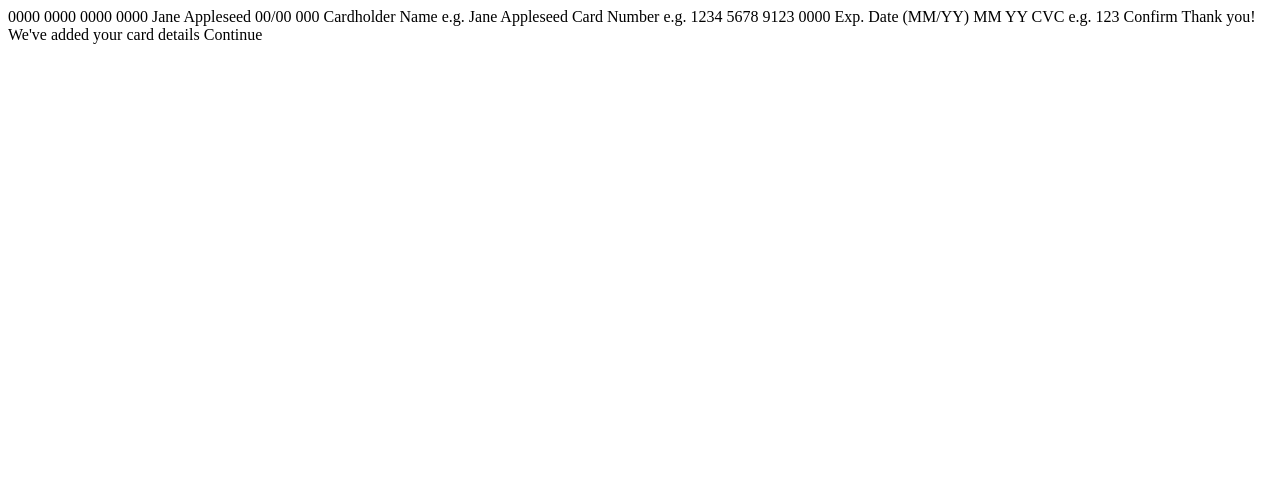
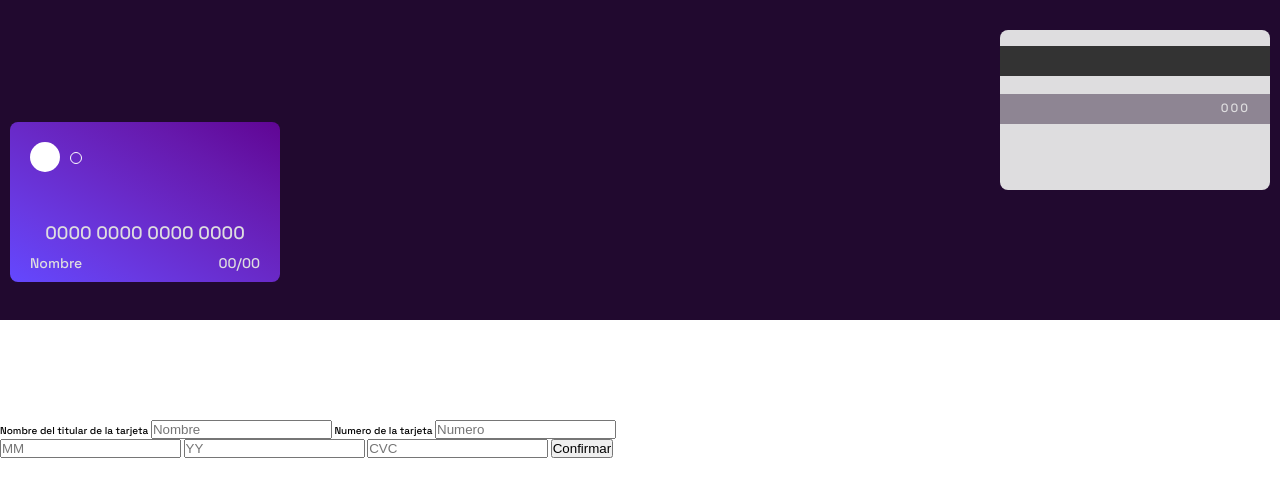
Before and after one commit to BR2E/tarjeta-interactiva, a website: page public/index.html in a window 1280 px wide. Drawn offline with Linux system fonts and the light colour scheme.

Commit message:
Seccion de tarjetas terminada

```diff
--- a/public/index.html
+++ b/public/index.html
@@ -14,37 +14,57 @@
     <link rel="preconnect" href="https://fonts.gstatic.com" crossorigin>
     <link href="https://fonts.googleapis.com/css2?family=Space+Grotesk:wght@500&display=swap" rel="stylesheet">
 
-
+    <link rel="stylesheet" href="../src/estilos/main.css">
 </head>
 
 <body>
 
-    0000 0000 0000 0000
-    Jane Appleseed
-    00/00
+    <div class="tarjeta">
 
-    000
+        <div class="tarjeta__datos tarjeta__caja">
+            <span class="tarjeta__datos--numero">0000 0000 0000 0000</span>
+            <section class="tarjeta__datos--bottom">
+                <span>Nombre</span>
+                <span>00/00</span>
+            </section>
+        </div>
 
-    Cardholder Name
-    e.g. Jane Appleseed
+        <div class="tarjeta__cvv tarjeta__caja">
+            <span class="tarjeta__cvv--numero">000</span>
+        </div>
 
-    Card Number
-    e.g. 1234 5678 9123 0000
+    </div>
 
-    Exp. Date (MM/YY)
-    MM
-    YY
 
-    CVC
-    e.g. 123
+    <div class="formulario">
 
-    Confirm
+        <label for="nombre">Nombre del titular de la tarjeta
+            <input type="text" placeholder="Nombre" id="nombre">
+        </label>
 
-    <!-- Completed state start -->
+        <label for="numero">Numero de la tarjeta
+            <input type="number" placeholder="Numero" id="numero">
+        </label>
 
-    Thank you!
-    We've added your card details
-    Continue
+        <section class="formulario__datosFecha">
+            <label for="mes">
+                <input type="text" placeholder="MM" id="mes">
+            </label>
+            <input type="text" placeholder="YY" id="year">
+            <label for="">
+                <input type="text" placeholder="CVC">
+            </label>
+            <button class="formulario__datosFecha--confirmar">Confirmar</button>
+        </section>
+
+    </div>
+
+    <div class="datosEnviados inactive">
+        <Span></Span>
+        <h2>Gracias</h2>
+        <p>Hemos añadido los datos de su tarjeta</p>
+        <button>Continuar</button>
+    </div>
 
 
 </body>
--- /dev/null
+++ b/sass/_global.scss
@@ -0,0 +1,13 @@
+*{
+    box-sizing: border-box;
+    padding: 0;
+    margin: 0;
+}
+
+body{
+    font-family: 'Space Grotesk', sans-serif;
+}
+
+html{
+    font-size: 62.5%
+}
--- /dev/null
+++ b/sass/_principal.scss
@@ -0,0 +1,94 @@
+.tarjeta {
+    width: 100%;
+    height: 40vh;
+    background-color: $Verydarkviolet;
+    position: relative;
+    color: $Lightgrayishviolet;
+    z-index: -2;
+    margin-bottom: 100px;
+
+    &__caja {
+        position: absolute;
+        width: 270px;
+        height: 160px;
+        border: none;
+        border-radius: 8px;
+    }
+
+    &__datos {
+        top: 122px;
+        left: 10px;
+        background-image: linear-gradient(to right top, #6448fe, #6939e2, #6929c7, #6619ad, #600594);
+        display: flex;
+        flex-direction: column;
+        align-items: center;
+        justify-content: flex-end;
+        font-size: 1.8rem;
+    }
+
+    &__datos::after{
+        content: "";
+        width: 30px;
+        height: 30px;
+        background-color: $White;
+        border: none;
+        border-radius: 50%;
+        position: absolute;
+        top: 20px;
+        left: 20px;
+    }
+
+    &__datos::before{
+        content: "";
+        width: 10px;
+        height: 10px;
+        background-color: transparent;
+        border: 1px solid $White;
+        border-radius: 50%;
+        position: absolute;
+        top: 30px;
+        left: 60px;
+    }
+
+    &__datos--bottom {
+        width: 100%;
+        display: flex;
+        justify-content: space-between;
+        padding: 10px 20px;
+        font-size: 1.4rem;
+    }
+
+    &__cvv {
+        top: 30px;
+        right: 10px;
+        background-color: $Lightgrayishviolet;
+        z-index: -1;
+    }
+
+    &__cvv--numero {
+        display: inline-block;
+        background-color: $Darkgrayishviolet;
+        width: 100%;
+        height: 30px;
+        position: relative;
+        top: 40%;
+        font-size: 1.2rem;
+        text-align: end;
+        padding: 6px 20px;
+        letter-spacing: 2px;
+    }
+
+    &__cvv--numero::after{
+        content: '';
+        width: 100%;
+        height: 100%;
+        position: absolute;
+        background-color: #333;
+        top: -48px;
+        right: 0;
+    }
+}
+
+.inactive {
+    display: none;
+}
--- a/sass/_variables.scss
+++ b/sass/_variables.scss
@@ -1,4 +1,3 @@
-// $Lineargradient (active input border): hsl(249, 99%, 64%) to hsl(278, 94%, 30%);
 $Error: hsl(0, 100%, 66%);
 $White: hsl(0, 0%, 100%);
 $Lightgrayishviolet: hsl(270, 3%, 87%);
--- a/sass/main.scss
+++ b/sass/main.scss
@@ -1 +1,3 @@
 @import './variables';
+@import './global';
+@import './principal';
```
Also changed, not shown: src/estilos/main.css (added), 1 other file.
